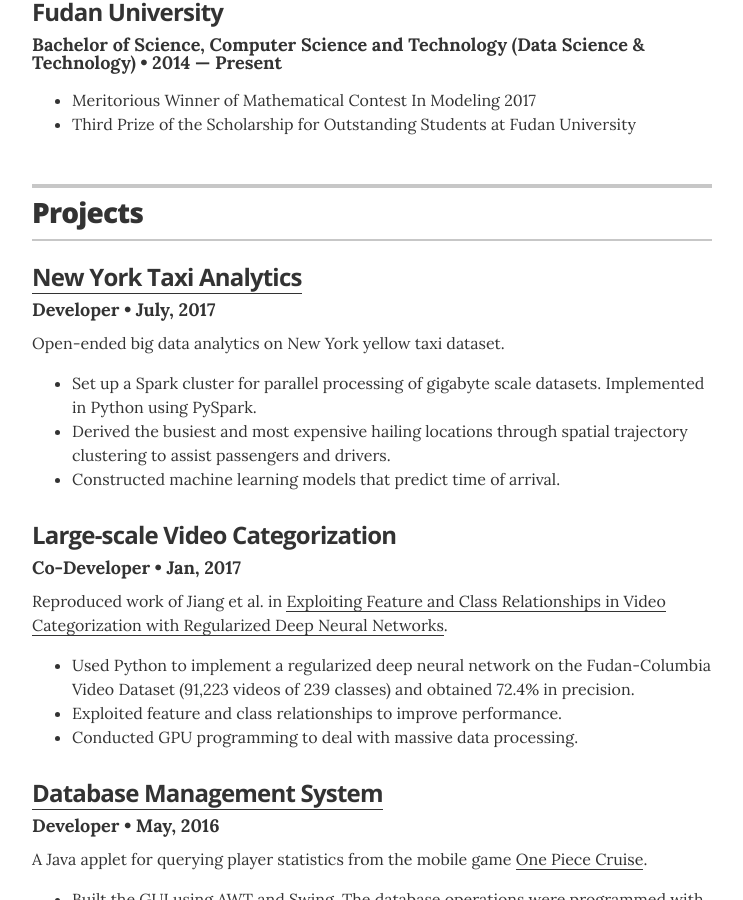
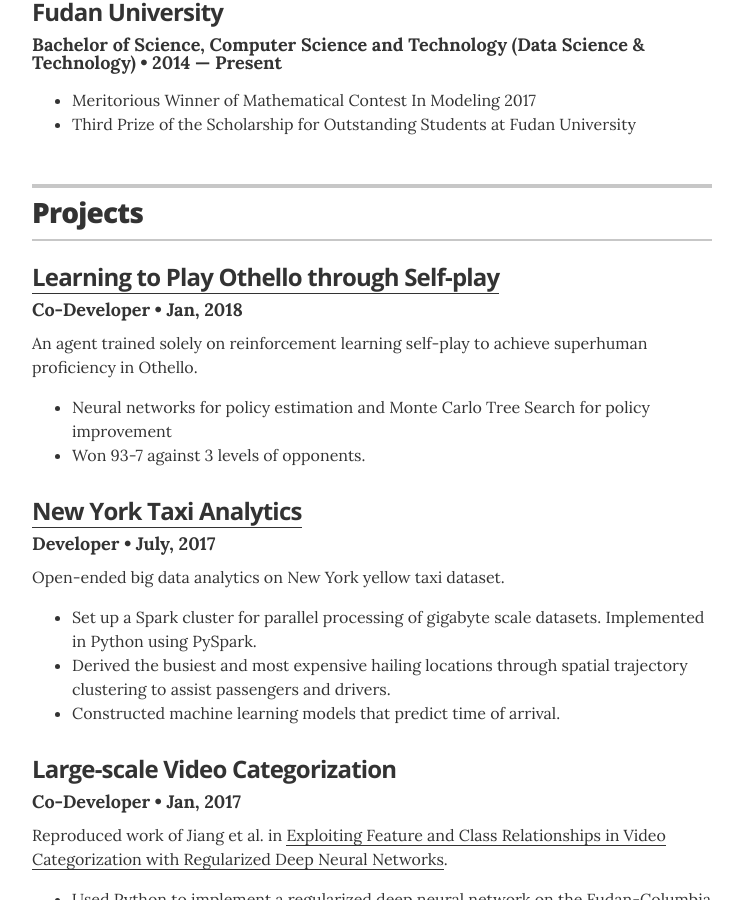
Before and after one commit to fastroboy/resume, a Jekyll site: the page built from index.html, in a window 1280 px wide and 900 px high, scrolled down 919 px. Shown: the whole window, without its empty margins (268-1011 px from the left). Built offline with Jekyll 4.4.1, drawn with Linux system fonts in a browser that asks for light colours.

Commit message:
fall 2017 updated

```diff
--- a/_data/projects.yml
+++ b/_data/projects.yml
@@ -1,5 +1,11 @@
 # Projects
 # uncomment the urls if you wish to display them, and add your own URL
+
+- project: Learning to Play Othello through Self-play
+  role: Co-Developer
+  duration: Jan, 2018
+  url: "https://fastroboy.github.io/projects/reports/nndl_final.pdf"
+  description: An agent trained solely on reinforcement learning self-play to achieve superhuman proficiency in Othello. <ul class="resume-item-list"><li>Neural networks for policy estimation and Monte Carlo Tree Search for policy improvement</li><li>Won 93-7 against 3 levels of opponents.</li></ul>
 
 - project: New York Taxi Analytics
   role: Developer
```
